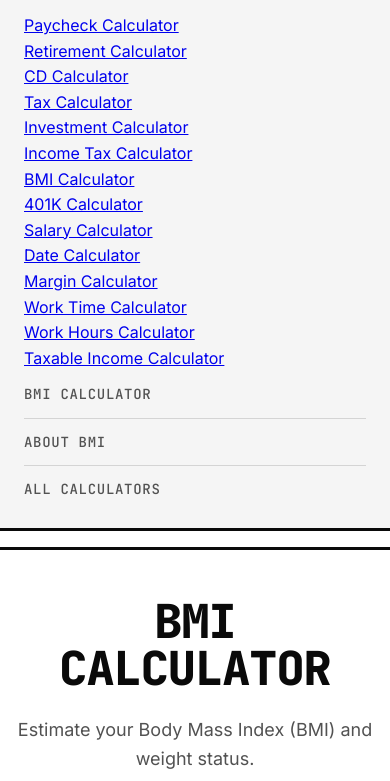
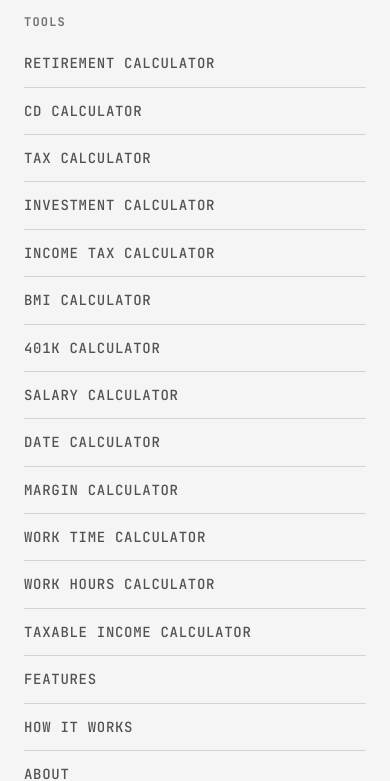
Before and after one commit to paycheck-calculator/paycheck-calculator.github.io, a plain HTML site: page bmi-calculator.html in a window 390 px wide. Both pictures are taken after a click on the button 351 px from the left and 38 px from the top of the page. Shown: the part 63-844 px from the top of the page. Drawn offline with Linux system fonts and the light colour scheme.

Commit message:
Update bmi-calculator.html

```diff
--- a/bmi-calculator.html
+++ b/bmi-calculator.html
@@ -208,23 +208,23 @@
             </button>
         </div>
         <nav class="mobile-nav" id="mobileNav">
-            <a href="/">Paycheck Calculator</a>
-                        <a href="/retirement-calculator.html">Retirement Calculator</a>
-                        <a href="/cd-calculator.html">CD Calculator</a>
-                        <a href="/tax-calculator.html">Tax Calculator</a>
-                        <a href="/investment-calculator.html">Investment Calculator</a>
-                        <a href="/income-tax-calculator.html">Income Tax Calculator</a>
-                        <a href="/bmi-calculator.html">BMI Calculator</a>
-                        <a href="/401k-calculator.html">401K Calculator</a>
-                        <a href="/salary-calculator.html">Salary Calculator</a>
-                        <a href="/date-calculator.html">Date Calculator</a>
-                        <a href="/margin-calculator.html">Margin Calculator</a>
-                        <a href="/work-time-calculator.html">Work Time Calculator</a>
-                        <a href="/work-hours-calculator.html">Work Hours Calculator</a>
-                        <a href="/taxable-income-calculator.html">Taxable Income Calculator</a>
-            <a href="/bmi-calculator.html" class="mobile-nav-link">BMI Calculator</a>
-            <a href="#about-bmi" class="mobile-nav-link">About BMI</a>
-            <a href="#tools" class="mobile-nav-link">All Calculators</a>
+          <span class="mobile-nav-section">Tools</span>
+          <a href="/" class="mobile-nav-link">Retirement Calculator</a>
+          <a href="/" class="mobile-nav-link">CD Calculator</a>
+          <a href="/" class="mobile-nav-link">Tax Calculator</a>
+          <a href="/" class="mobile-nav-link">Investment Calculator</a>
+          <a href="/" class="mobile-nav-link">Income Tax Calculator</a>
+          <a href="/" class="mobile-nav-link">BMI Calculator</a>
+          <a href="/" class="mobile-nav-link">401K Calculator</a>
+          <a href="/" class="mobile-nav-link">Salary Calculator</a>
+          <a href="/" class="mobile-nav-link">Date Calculator</a>
+          <a href="/" class="mobile-nav-link">Margin Calculator</a>
+          <a href="/" class="mobile-nav-link">Work Time Calculator</a>
+          <a href="/" class="mobile-nav-link">Work Hours Calculator</a>
+          <a href="/" class="mobile-nav-link">Taxable Income Calculator</a>
+            <a href="#features" class="mobile-nav-link">Features</a>
+            <a href="#how-it-works" class="mobile-nav-link">How It Works</a>
+            <a href="#about" class="mobile-nav-link">About</a>
         </nav>
     </header>
 
```
